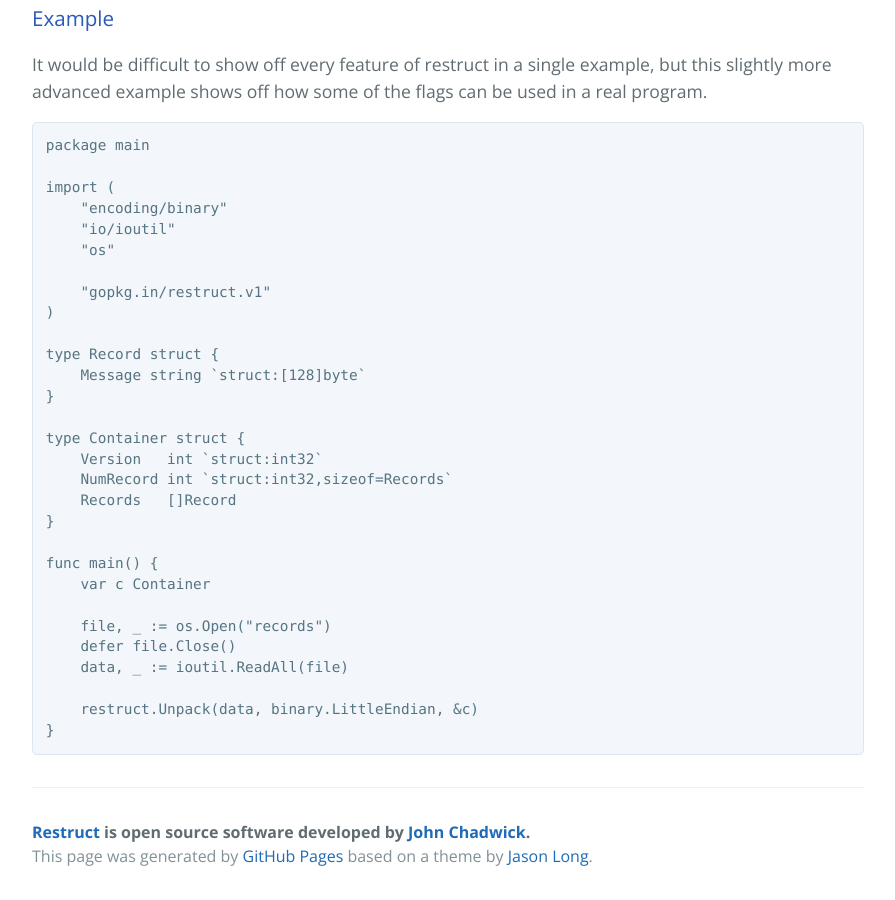
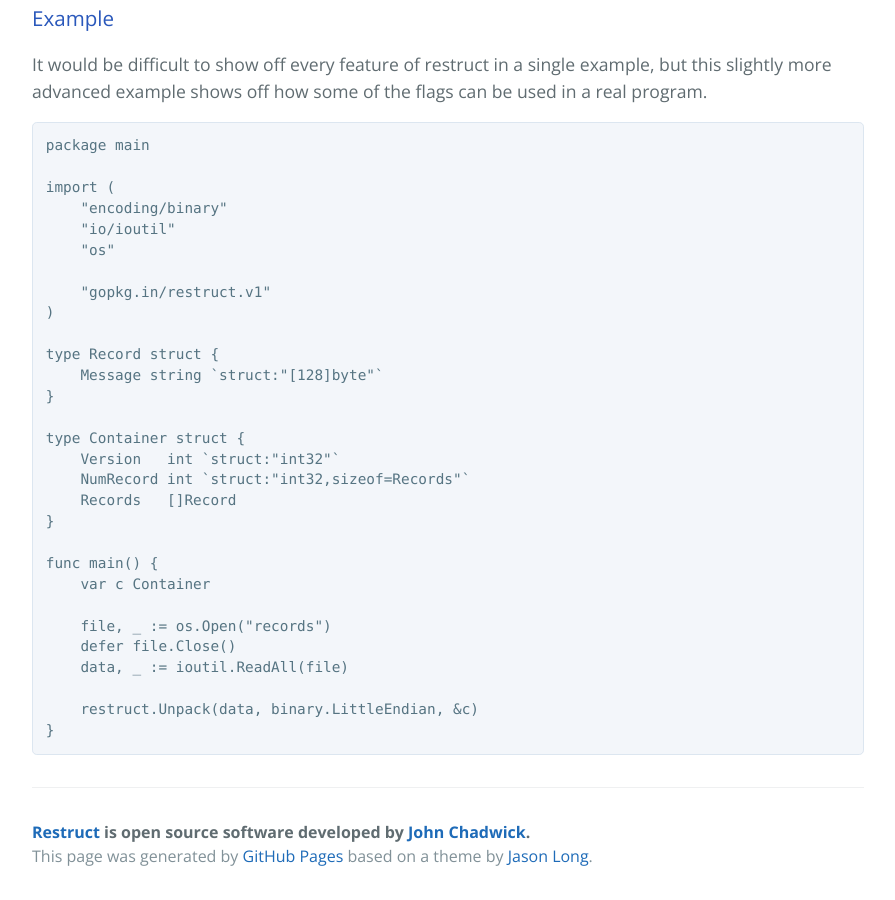
Before and after one commit to go-restruct/restruct, a website: page index.html in a window 1280 px wide. Shown: the part 2937-3837 px from the top of the page, without its empty margins (192-1087 px from the left). Drawn offline with nearby package versions, Linux system fonts and the light colour scheme.

Commit message:
Fix broken struct tags.

```diff
--- a/index.html
+++ b/index.html
@@ -173,12 +173,12 @@ import (
 )
 
 type Record struct {
-    Message string `struct:[128]byte`
+    Message string `struct:"[128]byte"`
 }
 
 type Container struct {
-    Version   int `struct:int32`
-    NumRecord int `struct:int32,sizeof=Records`
+    Version   int `struct:"int32"`
+    NumRecord int `struct:"int32,sizeof=Records"`
     Records   []Record
 }
 
```
